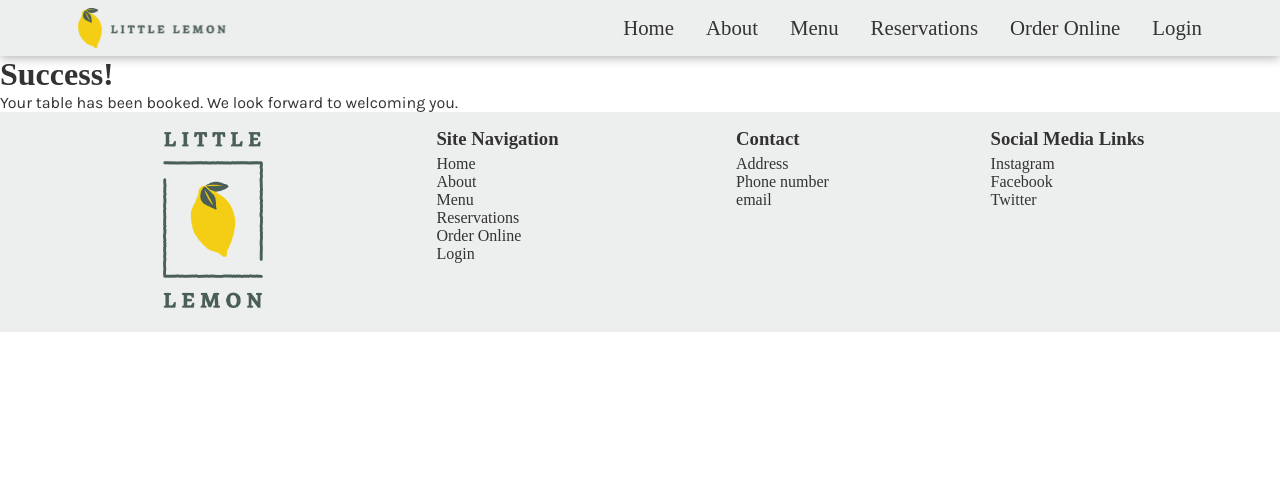
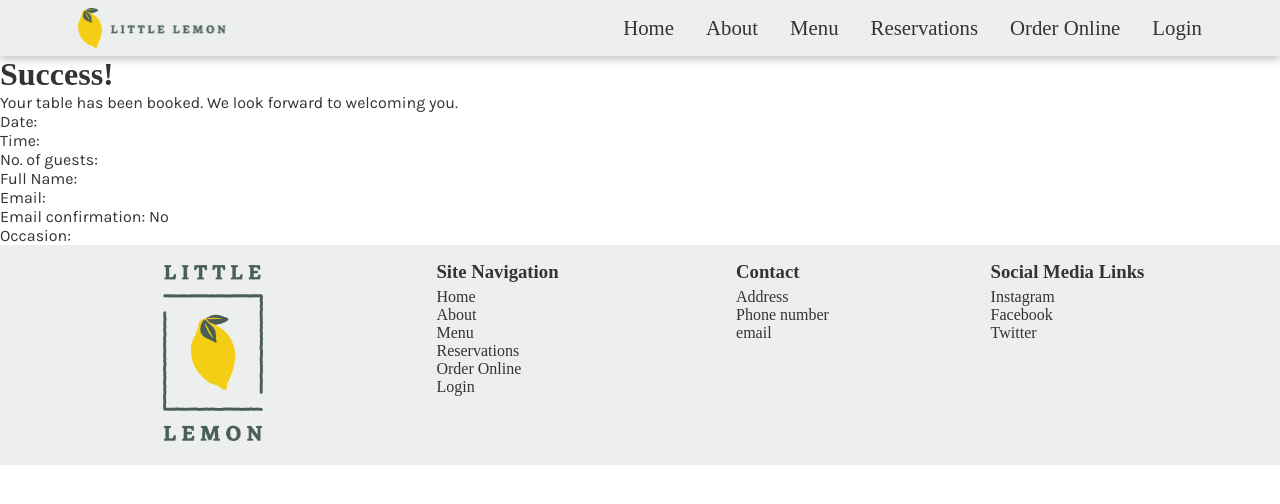
Before and after one commit to hummus-erectus/little-lemon, a React (Create React App) app: page /confirmation in a window 1280 px wide. Shown: the top 504 px of the page. Built offline with nearby package versions, Linux system fonts and the light colour scheme; a web font is replaced by a local one.

Commit message:
Added context for form data

```diff
--- a/src/App.js
+++ b/src/App.js
@@ -5,10 +5,12 @@ import BookingPage from "./pages/BookingPage"
 import BookingConfirmation from "./pages/BookingConfirmation"
 import NotFound from "./pages/NotFound"
 import Footer from './components/Footer'
+import BookingProvider from "./components/BookingProvider"
 
 function App() {
   return (
     <>
+      <BookingProvider>
         <Router>
           <Navbar />
           <Routes>
@@ -20,6 +22,7 @@ function App() {
           </Routes>
           <Footer />
         </Router>
+      </BookingProvider>
     </>
   )
 }
--- /dev/null
+++ b/src/components/BookingContext.js
@@ -0,0 +1,5 @@
+import { createContext } from "react"
+
+const BookingContext = createContext()
+
+export default BookingContext
--- a/src/components/BookingForm.jsx
+++ b/src/components/BookingForm.jsx
@@ -24,21 +24,22 @@ function BookingForm({availableTimes, updateTimes, submitForm}) {
     useEffect(() => {
         const isValid = validate()
         setValid(isValid)
+        // eslint-disable-next-line
     }, [date, time, firstName, lastName, email, guests])
 
     const handleSubmit = (event) => {
         event.preventDefault()
         const formData = {
-            // firstName,
-            // lastName,
-            // email,
-            // tel,
+            firstName,
+            lastName,
+            email,
+            tel,
             date,
             time,
             guests,
             occasion,
-            // confirm,
-            // comments,
+            confirm,
+            comments,
         }
         submitForm(formData)
     }
@@ -105,7 +106,7 @@ function BookingForm({availableTimes, updateTimes, submitForm}) {
                             type="text"
                             id="firstName"
                             required
-                            aria-autocomplete="on"
+                            aria-autocomplete="inline"
                             minLength={1}
                             maxLength={30}
                             value={firstName}
@@ -119,7 +120,7 @@ function BookingForm({availableTimes, updateTimes, submitForm}) {
                             type="text"
                             id="lastName"
                             required
-                            aria-autocomplete="on"
+                            aria-autocomplete="inline"
                             minLength={1}
                             maxLength={30}
                             value={lastName}
@@ -135,7 +136,7 @@ function BookingForm({availableTimes, updateTimes, submitForm}) {
                         id="email"
                         value={email}
                         required
-                        aria-autocomplete="on"
+                        aria-autocomplete="inline"
                         maxLength={200}
                         onChange={(e) => setEmail(e.target.value)}
                     />
@@ -158,7 +159,7 @@ function BookingForm({availableTimes, updateTimes, submitForm}) {
                     <input
                         type="tel"
                         id="tel"
-                        aria-autocomplete="on"
+                        aria-autocomplete="inline"
                         value={tel}
                         minLength={10}
                         maxLength={25}
--- /dev/null
+++ b/src/components/BookingProvider.js
@@ -0,0 +1,18 @@
+import { useState } from "react"
+import BookingContext from "./BookingContext"
+
+function BookingProvider({ children }) {
+  const [bookingData, setBookingData] = useState({})
+
+  const updateBookingData = (data) => {
+    setBookingData(data)
+  };
+
+  return (
+    <BookingContext.Provider value={{ bookingData, updateBookingData }}>
+      {children}
+    </BookingContext.Provider>
+  );
+}
+
+export default BookingProvider
--- a/src/pages/BookingConfirmation.jsx
+++ b/src/pages/BookingConfirmation.jsx
@@ -1,9 +1,34 @@
+import BookingContext from "../components/BookingContext"
+import { useContext } from "react"
+
 function BookingConfirmation() {
+    const formData = useContext(BookingContext).bookingData
+    console.log(formData)
+
     return (
-        <>
-            <h1>Success!</h1>
-            <p>Your table has been booked. We look forward to welcoming you.</p>
-        </>
+            <main>
+                <h1>Success!</h1>
+                <p>Your table has been booked. We look forward to welcoming you.</p>
+                {formData && (
+                    <div>
+                        <div>
+                            <p>Date: {formData.date}</p>
+                            <p>Time: {formData.time}</p>
+                        </div>
+                        <p>No. of guests: {formData.guests}</p>
+                        <p>Full Name: {formData.firstName} {formData.lastName}</p>
+                        <p>Email: {formData.email}</p>
+                        <p>Email confirmation: {formData.confirm ? "Yes" : "No"}</p>
+                        {formData.phone && (
+                            <p>Phone: {formData.phone}</p>
+                        )}
+                        <p>Occasion: {formData.occasion}</p>
+                        {formData.comments && (
+                            <p>Comments/ Requests: {formData.comments}</p>
+                        )}
+                    </div>
+                )}
+            </main>
     )
 }
 
--- a/src/pages/BookingPage.jsx
+++ b/src/pages/BookingPage.jsx
@@ -1,6 +1,7 @@
-import { useReducer } from "react"
+import { useReducer, useContext } from "react"
 import { useNavigate } from "react-router-dom"
 import { fetchAPI, submitAPI } from "../components/api"
+import BookingContext from "../components/BookingContext"
 import interior from "../assets/interior.webp"
 
 import BookingForm from "../components/BookingForm"
@@ -27,11 +28,14 @@ function BookingPage() {
 
     const navigate = useNavigate()
 
-    const submitForm = (formData) => {
-        console.log(formData)
-        if (submitAPI(formData) === true) {
+    const { updateBookingData } = useContext(BookingContext)
+
+    const submitForm = (data) => {
+        console.log(data)
+        updateBookingData(data)
+        if (submitAPI(data) === true) {
             navigate('/confirmation');
-          }
+        }
     }
 
     return (
```
Lines whose indentation alone changed are shown as unchanged.
